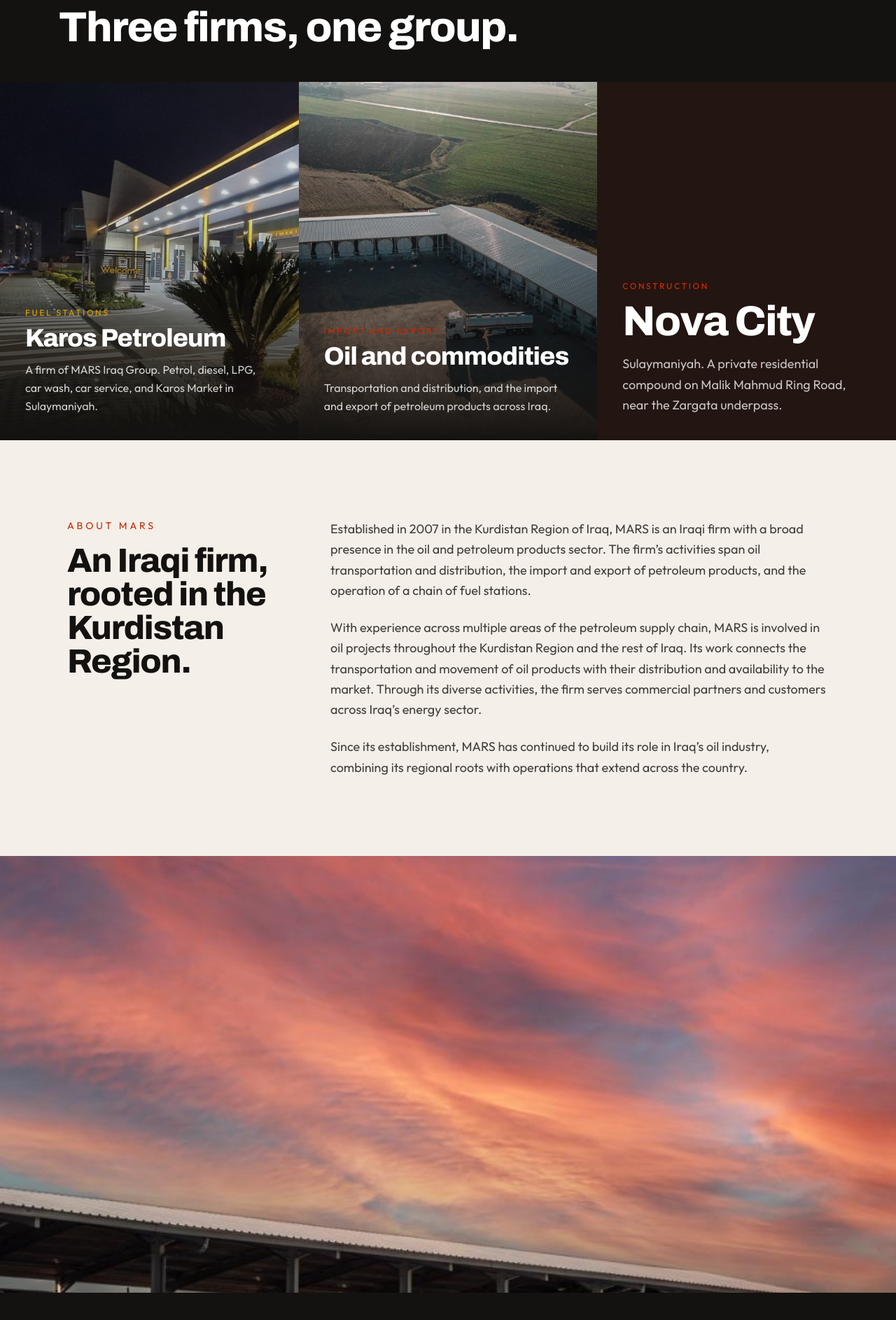
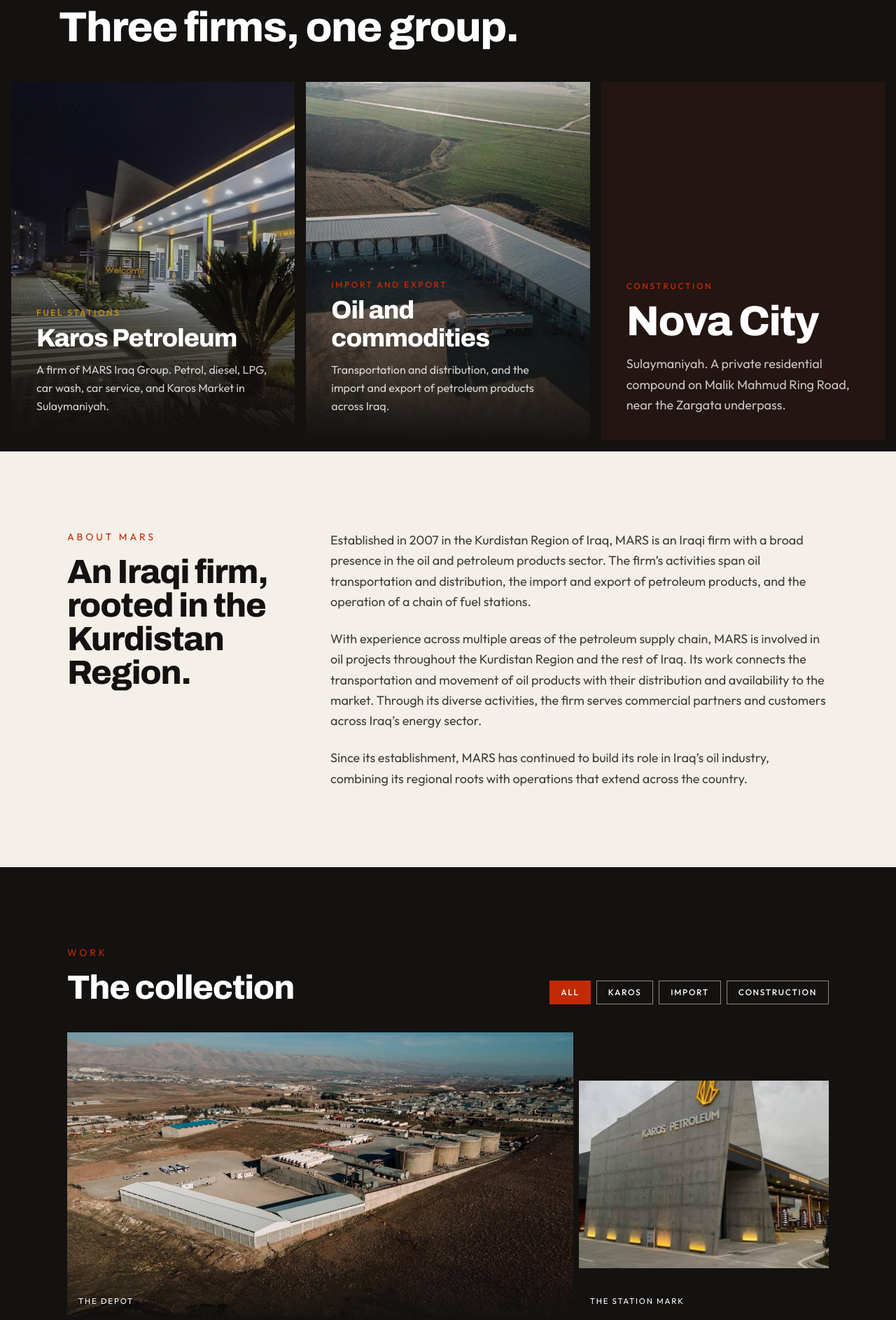
Before and after one commit to karinsoran00/mars-iraq-group, a plain HTML site: page index.html in a window 1280 px wide. Shown: the part 823-2709 px from the top of the page at 70% size. Drawn offline with nearby package versions, Linux system fonts and the light colour scheme.

Commit message:
Separate the firm panels, drop the sunset band, and show the filter labels.
Co-authored-by: Cursor <cursoragent@cursor.com>

```diff
--- a/index.html
+++ b/index.html
@@ -150,7 +150,7 @@
                 <p class="text-sm uppercase tracking-[0.28em] text-rust">Firms</p>
                 <h2 class="mt-3 font-display text-4xl font-extrabold leading-none tracking-tight sm:text-6xl">Three firms, one group.</h2>
             </div>
-            <div class="mt-8 grid lg:grid-cols-3">
+            <div class="mt-8 grid gap-4 px-4 pb-4 lg:grid-cols-3">
                 <article class="group relative min-h-[32rem] overflow-hidden">
                     <img src="images/night.jpg" alt="Karos Petroleum station in Sulaymaniyah at night" class="absolute inset-0 h-full w-full object-cover transition duration-700 group-hover:scale-105" />
                     <div class="absolute inset-0 bg-gradient-to-t from-ink via-ink/25 to-transparent"></div>
@@ -191,10 +191,6 @@
             </div>
         </section>
 
-        <section class="relative h-[78vh] min-h-[32rem] overflow-hidden bg-ink">
-            <img src="images/oil-tanker.jpg" alt="Fuel tanker at the depot at sunset" class="absolute inset-0 h-full w-full object-cover object-[center_30%]" />
-        </section>
-
         <section id="work" class="bg-ink text-paper">
             <div class="mx-auto max-w-6xl px-5 py-20 sm:px-8 md:py-28">
                 <div class="rise flex flex-col gap-6 sm:flex-row sm:items-end sm:justify-between">
@@ -203,10 +199,10 @@
                         <h2 class="mt-4 font-display text-4xl font-extrabold leading-none tracking-tight text-white sm:text-5xl">The collection</h2>
                     </div>
                     <div class="flex flex-wrap gap-2" role="group" aria-label="Filter by firm">
-                        <button type="button" data-filter="all" class="filter-on px-4 py-2 text-xs font-medium uppercase tracking-[0.14em]" aria-pressed="true">All</button>
-                        <button type="button" data-filter="karos" class="border border-ink/15 bg-paper px-4 py-2 text-xs font-medium uppercase tracking-[0.14em]" aria-pressed="false">Karos</button>
-                        <button type="button" data-filter="oil" class="border border-ink/15 bg-paper px-4 py-2 text-xs font-medium uppercase tracking-[0.14em]" aria-pressed="false">Import</button>
-                        <button type="button" data-filter="construction" class="border border-ink/15 bg-paper px-4 py-2 text-xs font-medium uppercase tracking-[0.14em]" aria-pressed="false">Construction</button>
+                        <button type="button" data-filter="all" class="filter-on px-4 py-2 text-xs font-medium uppercase tracking-[0.14em] text-white" aria-pressed="true">All</button>
+                        <button type="button" data-filter="karos" class="border border-white/50 px-4 py-2 text-xs font-medium uppercase tracking-[0.14em] text-white" aria-pressed="false">Karos</button>
+                        <button type="button" data-filter="oil" class="border border-white/50 px-4 py-2 text-xs font-medium uppercase tracking-[0.14em] text-white" aria-pressed="false">Import</button>
+                        <button type="button" data-filter="construction" class="border border-white/50 px-4 py-2 text-xs font-medium uppercase tracking-[0.14em] text-white" aria-pressed="false">Construction</button>
                     </div>
                 </div>
                 <div id="gallery" class="mt-10 grid gap-2 sm:grid-cols-2 lg:grid-cols-3">
@@ -330,8 +326,8 @@
                 const on = button.getAttribute("data-filter") === firm;
                 button.classList.toggle("filter-on", on);
                 button.classList.toggle("border", !on);
-                button.classList.toggle("border-ink/15", !on);
-                button.classList.toggle("bg-paper", !on);
+                button.classList.toggle("border-white/50", !on);
+                button.classList.toggle("text-white", !on);
                 button.setAttribute("aria-pressed", on ? "true" : "false");
             });
         }
```
